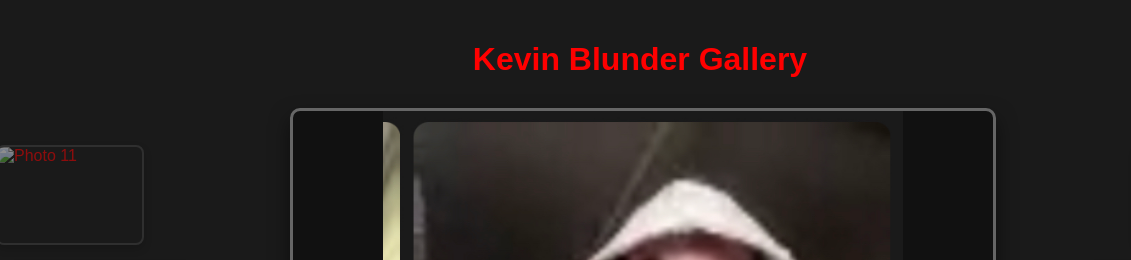
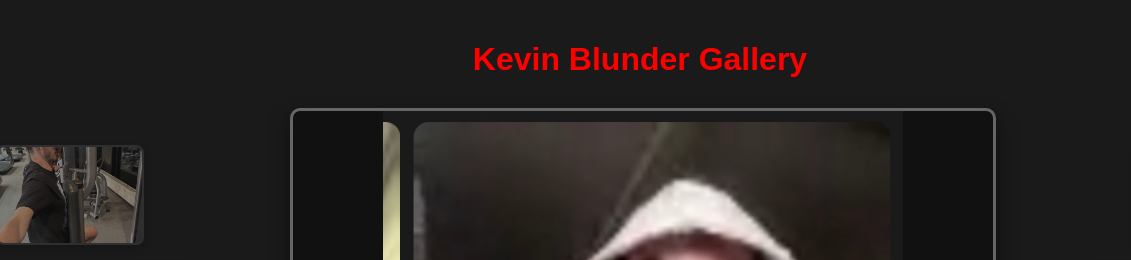
Before and after one commit to Mobzillaface/Kevin-Blunder, a plain HTML site: page index.html in a window 1280 px wide. Shown: the top 260 px of the page, 0-1131 px from the left. Drawn offline with Linux system fonts and the light colour scheme; grey boxes are pictures that could not be loaded.

Commit message:
Update index.html

```diff
--- a/index.html
+++ b/index.html
@@ -200,7 +200,7 @@
             '8.jpg',
             '9.jpg',
             '10.jpg',
-            '11.jpg'
+            '11.png'
         ];
 
         let currentIndex = 0;
```
